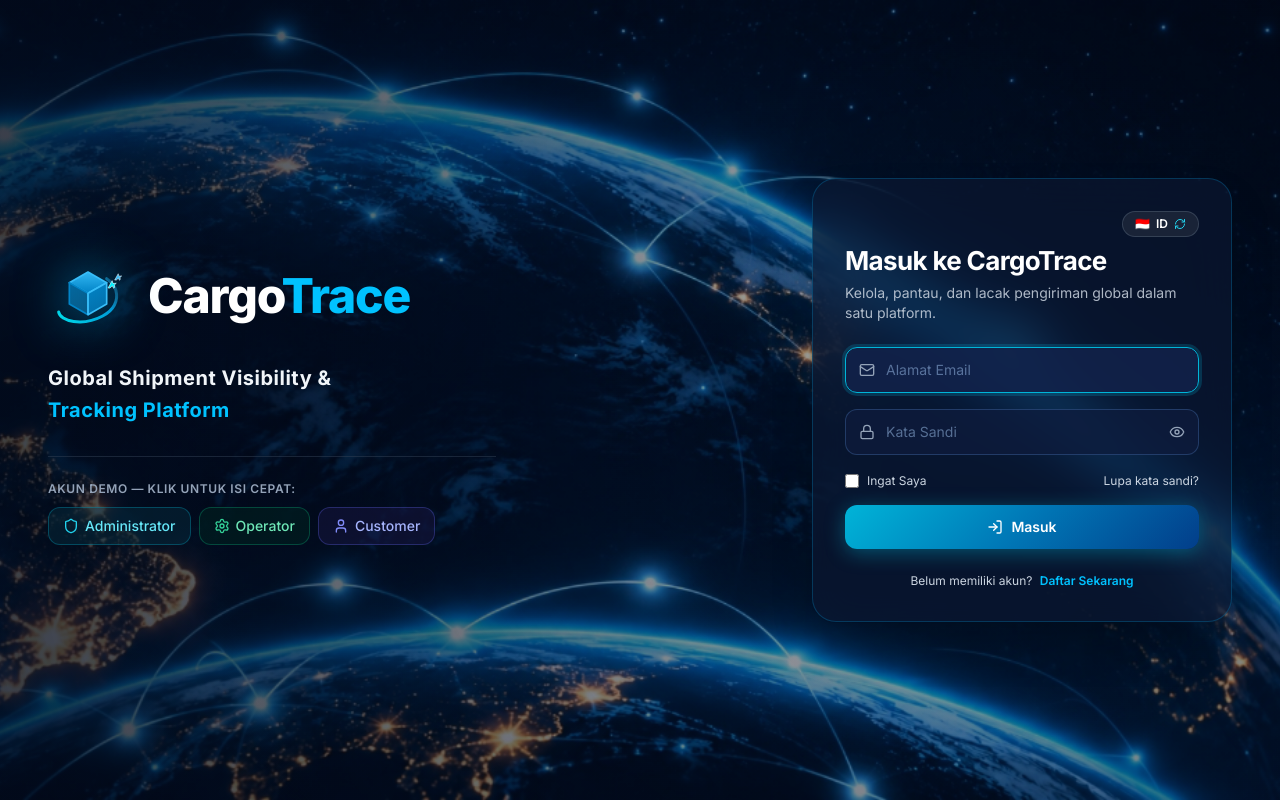
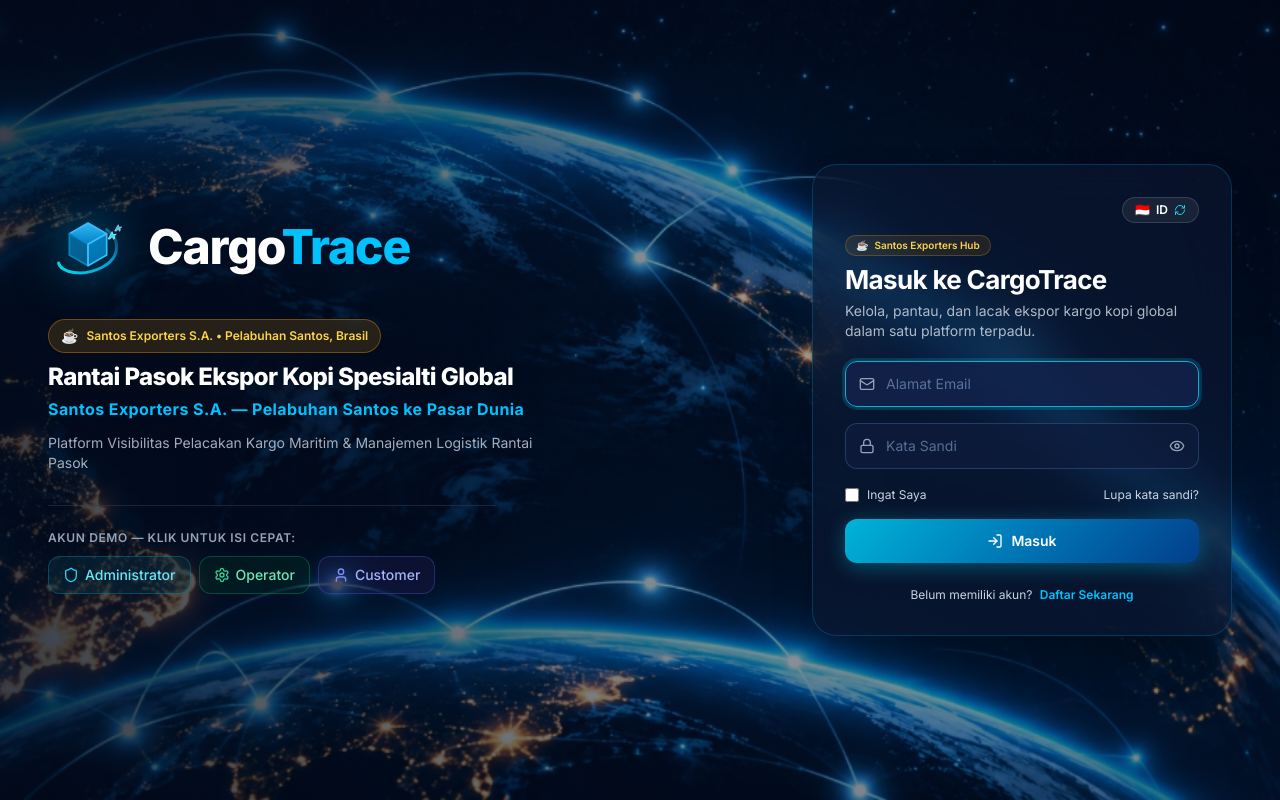
Before and after one commit to rafifproject/CargoTrace-UAS-Rafif, a Laravel app: page /login in a window 1280 px wide. Run offline with Laravel 12, Linux system fonts and the light colour scheme; data comes from the database, SQL or seed files in the repository; some libraries are stand-ins or nearby versions.

Commit message:
feat(ui): display business theme Santos Exporters S.A. specialty coffee export prominently on login page

```diff
--- a/resources/views/auth/login.blade.php
+++ b/resources/views/auth/login.blade.php
@@ -142,13 +142,25 @@
                 </div>
             </div>
 
-            {{-- Subtitles --}}
-            <div class="mt-2 sm:mt-3 space-y-0.5 sm:space-y-1">
-                <p class="text-base sm:text-lg lg:text-xl font-bold text-slate-100 tracking-wide">
-                    Global Shipment Visibility &
-                </p>
-                <p class="text-base sm:text-lg lg:text-xl font-bold text-[#00C2FF] tracking-wide">
-                    Tracking Platform
+            {{-- Subtitles & Business Theme --}}
+            <div class="mt-3 sm:mt-4 space-y-2">
+                <!-- Business Case Badge -->
+                <div class="inline-flex items-center gap-2 px-3 py-1.5 rounded-full bg-amber-500/15 border border-amber-500/35 text-amber-300 text-xs font-semibold backdrop-blur-sm shadow-sm">
+                    <span class="text-sm">☕</span>
+                    <span>Santos Exporters S.A. &bull; {{ __('Pelabuhan Santos, Brasil') }}</span>
+                </div>
+
+                <div>
+                    <h2 class="text-lg sm:text-xl lg:text-2xl font-extrabold text-white tracking-tight leading-snug">
+                        {{ __('Rantai Pasok Ekspor Kopi Spesialti Global') }}
+                    </h2>
+                    <p class="text-sm sm:text-base font-bold text-[#00C2FF] tracking-wide mt-1 flex items-center gap-2">
+                        <span>{{ __('Santos Exporters S.A. — Pelabuhan Santos ke Pasar Dunia') }}</span>
+                    </p>
+                </div>
+
+                <p class="text-xs sm:text-sm text-slate-300/80 leading-relaxed max-w-lg pt-1">
+                    {{ __('Platform Visibilitas Pelacakan Kargo Maritim & Manajemen Logistik Rantai Pasok') }}
                 </p>
             </div>
 
@@ -193,12 +205,16 @@
                 </div>
 
                 {{-- Card Header --}}
-                <div class="mb-6">
+                <div class="mb-5">
+                    <div class="inline-flex items-center gap-1.5 px-2.5 py-0.5 rounded-full bg-amber-500/10 border border-amber-500/25 text-amber-300 text-[10px] font-semibold mb-2">
+                        <span>☕</span>
+                        <span>Santos Exporters Hub</span>
+                    </div>
                     <h2 class="text-2xl sm:text-[26px] font-bold text-white tracking-tight leading-tight">
                         {{ __('Masuk ke CargoTrace') }}
                     </h2>
-                    <p class="text-xs sm:text-sm text-slate-300/85 mt-1.5 leading-relaxed">
-                        {{ __('Kelola, pantau, dan lacak pengiriman global dalam satu platform.') }}
+                    <p class="text-xs sm:text-sm text-slate-300/85 mt-1 leading-relaxed">
+                        {{ __('Kelola, pantau, dan lacak ekspor kargo kopi global dalam satu platform terpadu.') }}
                     </p>
                 </div>
 
```
Also changed, not shown: lang/en.json (+8 -1 lines), 1 other file.
